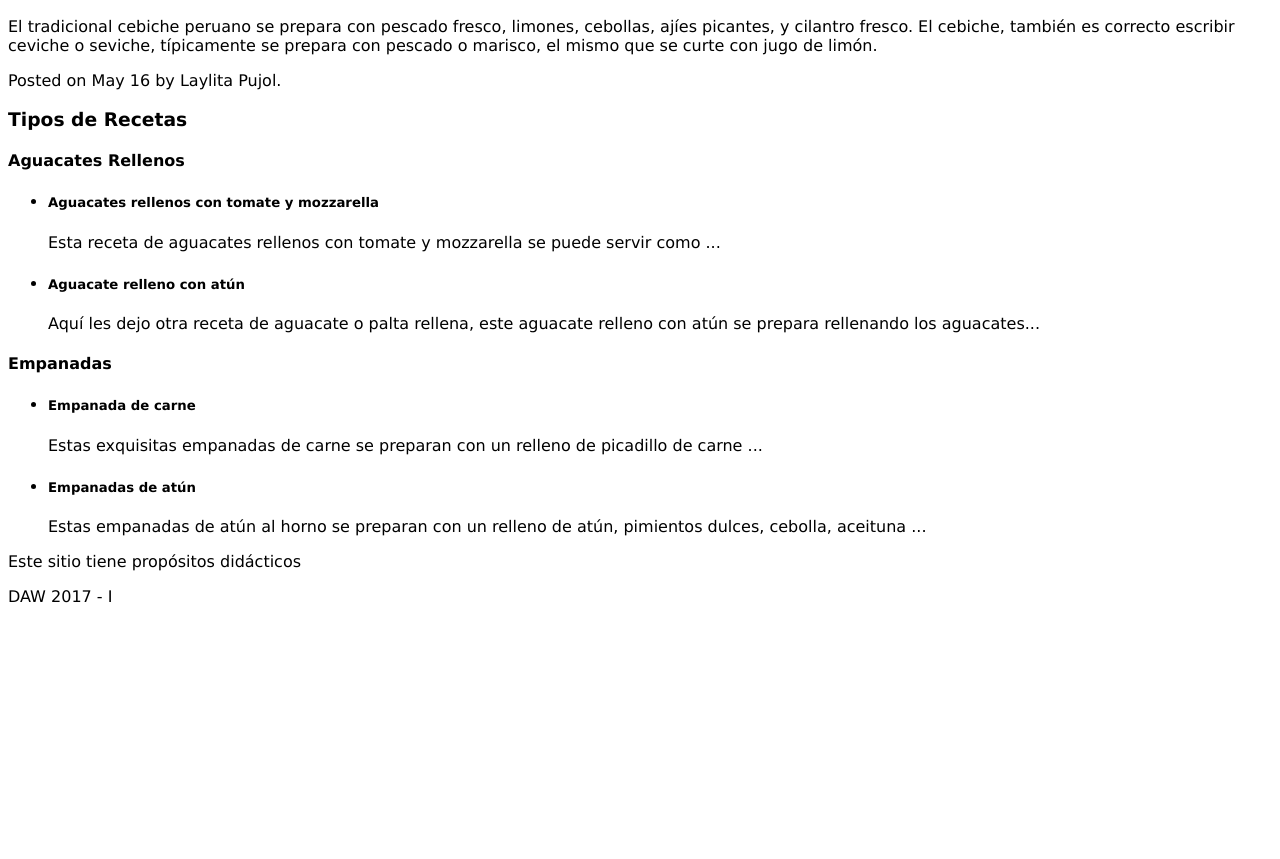
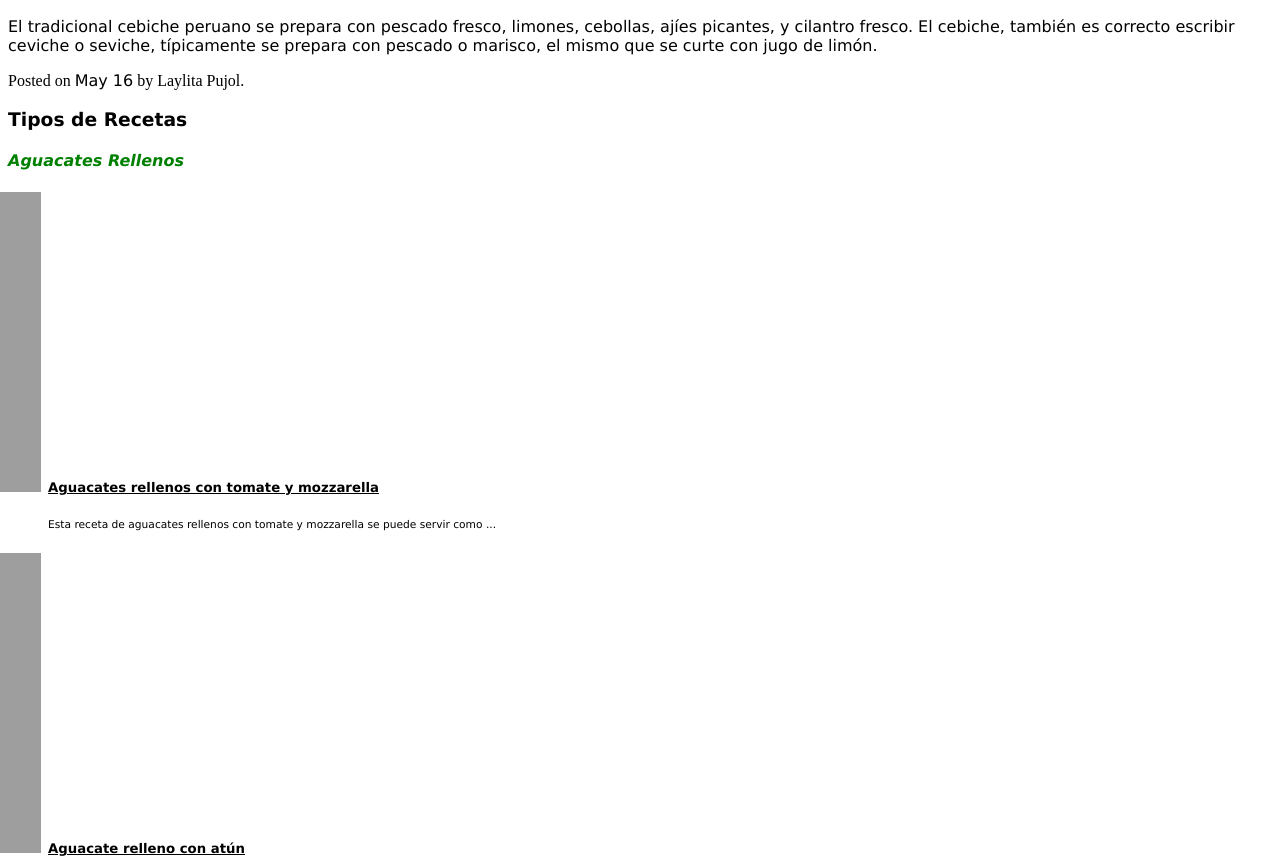
Before and after one commit to alfonsopulido13/Desarrollo-de-Aplicaciones-Web, a plain HTML site: page practica 3/layita.html in a window 1280 px wide. Shown: the part 1174-2033 px from the top of the page. Before the commit the page ends 1796 px from the top, so only its background shows below. Drawn offline with Linux system fonts and the light colour scheme.

Commit message:
Selectores avanzados

```diff
--- a/practica 3/css/estilo.css
+++ b/practica 3/css/estilo.css
@@ -1,5 +1,6 @@
 
 /*Selectores básicos*/
+
 * {
 	font-family:verdana;
 }
@@ -22,6 +23,32 @@ header nav ul li.elemento-menu{
 #menu{
 	text-align:center;
 }
+/*Selectores avanzados*/
+
+footer>p{
+	font-family:italic;
+}
+
+footer#footer{
+	text-align:center
+}
+
+h3~h4{
+	font-style:italic;
+	color:green;
+}
+
+aside ul li>p{
+	font-size: 8pt;
+}
+
+h5[title$="small"]{
+	text-decoration: underline;
+}
+
+li[name="fork"]{
+	list-style-image:url("https://goo.gl/y0yaro");
+}
 
 
 /*MANTENGA COMENTADA ESTA PARTE HASTA EL FINAL*/
```
